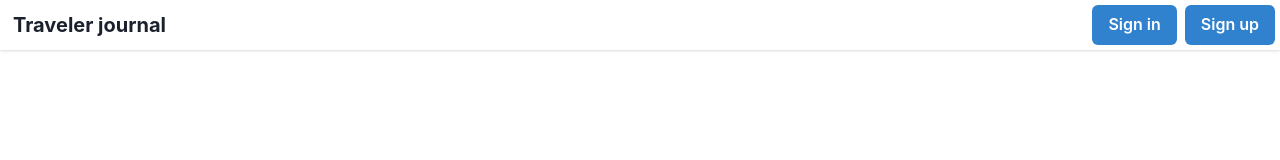
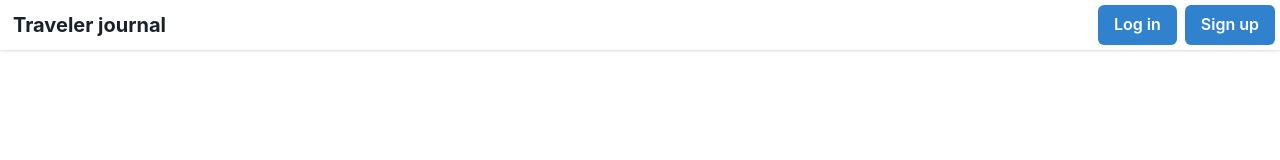
Before and after one commit to GeorgiiVoyakin/traveler-journal-client, a React (Create React App) app: page / in a window 1280 px wide. Shown: the top 160 px of the page. Built offline with nearby package versions, Linux system fonts and the light colour scheme.

Commit message:
Add header links

```diff
--- a/src/components/Header.jsx
+++ b/src/components/Header.jsx
@@ -1,4 +1,5 @@
 import { Button, Box, Flex, Spacer, Heading } from '@chakra-ui/react';
+import { Link } from 'react-router-dom';
 import './Header.css';
 
 function Header() {
@@ -10,8 +11,12 @@
             <Heading size='md'>Traveler journal</Heading>
           </Box>
           <Spacer />
-          <Button colorScheme='blue'>Sign in</Button>
-          <Button colorScheme='blue'>Sign up</Button>
+          <Link to='/login'>
+            <Button colorScheme='blue'>Log in</Button>
+          </Link>
+          <Link to='/signup'>
+            <Button colorScheme='blue'>Sign up</Button>
+          </Link>
         </Flex>
       </div>
     </Box>
```
